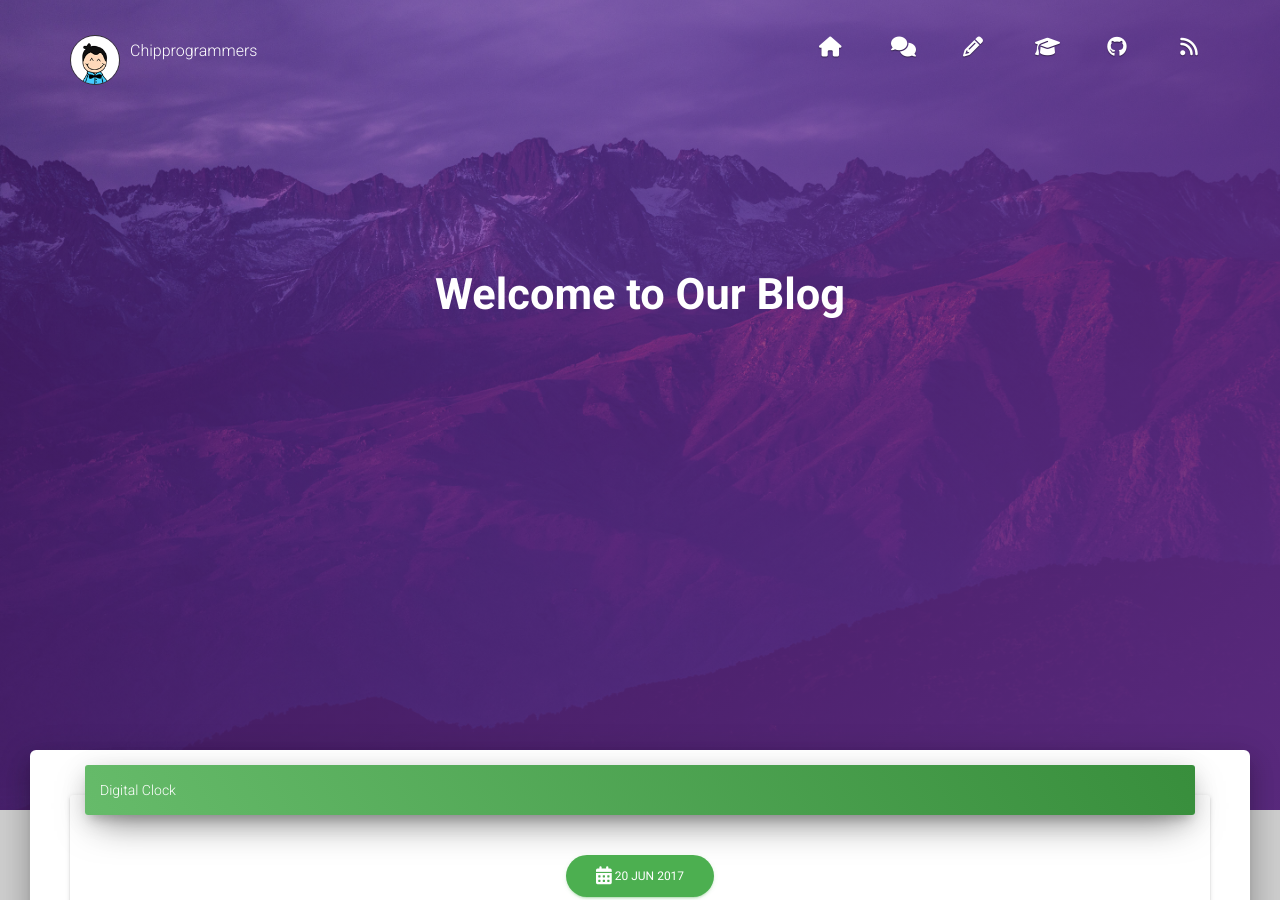
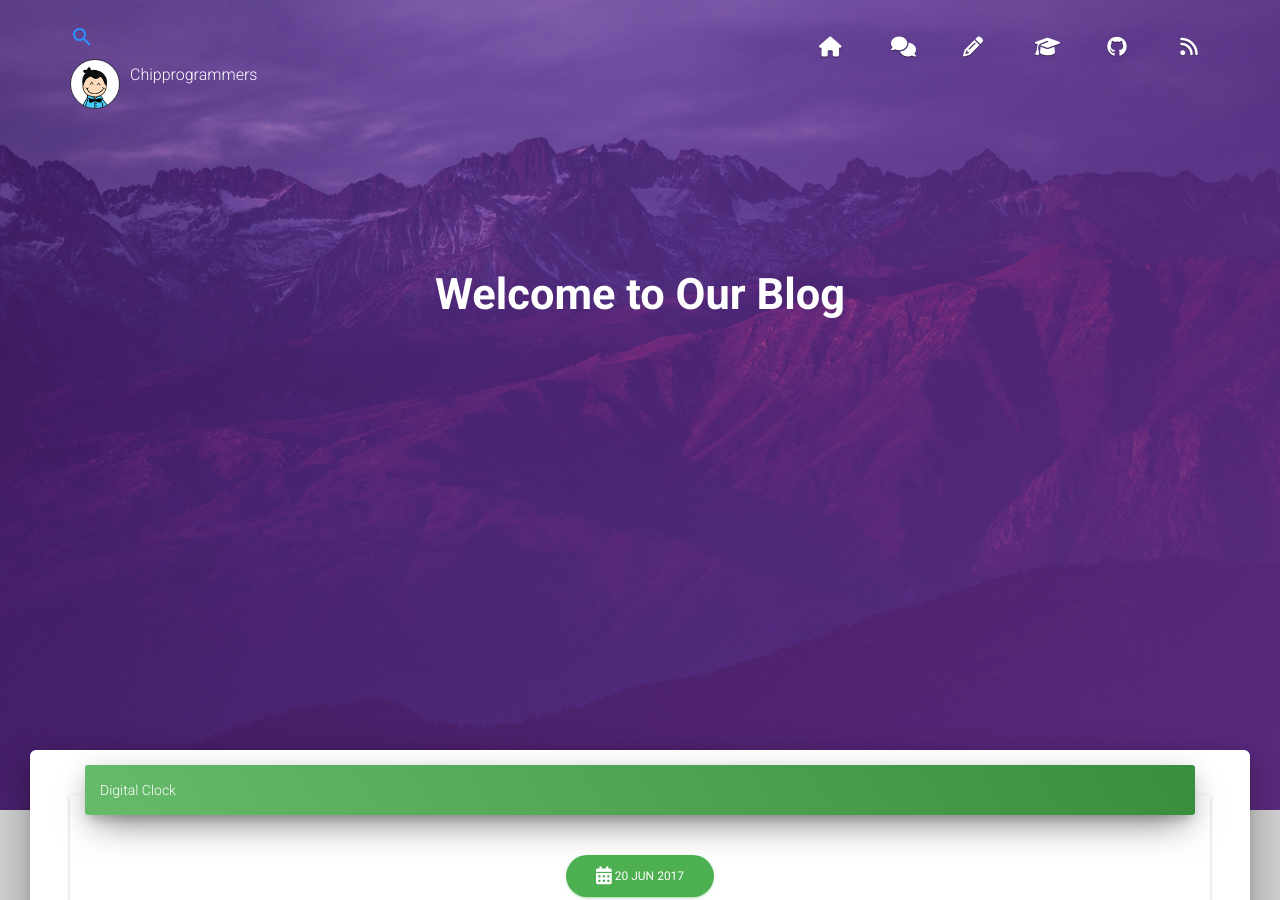
Before and after one commit to tip4programs/imbue, a Jekyll site: the page built from index.html, in a window 1280 px wide and 900 px high. Built offline with Jekyll 4.4.1, drawn with Linux system fonts in a browser that asks for light colours; nearby versions of some CDN libraries; the list of posts is cut into pages by our own code.

Commit message:
Update search.html

```diff
--- a/_includes/search.html
+++ b/_includes/search.html
@@ -9,7 +9,7 @@
     {% endfor %}
     <!-- <li><a class="feed" href="{{ site.url }}{{site.baseurl}}/feed.xml" title="Atom/RSS feed">Feed</a></li> -->
   </ul>
-<a id="search" class="dosearch">
+<a href="#search" class="dosearch">
     <i class="material-icons">search</i>
 </a>
 <ul class="search-results search-list"></ul>
```
